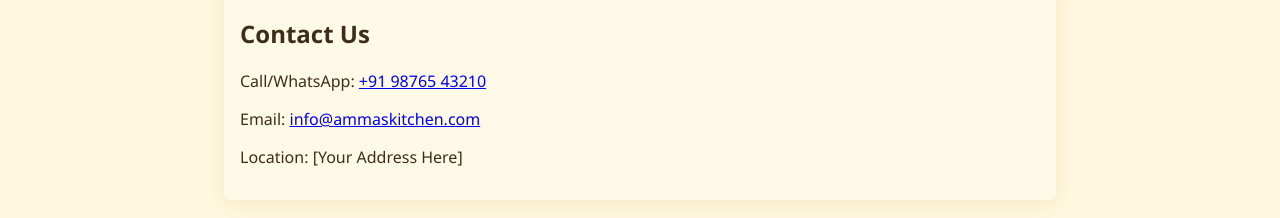
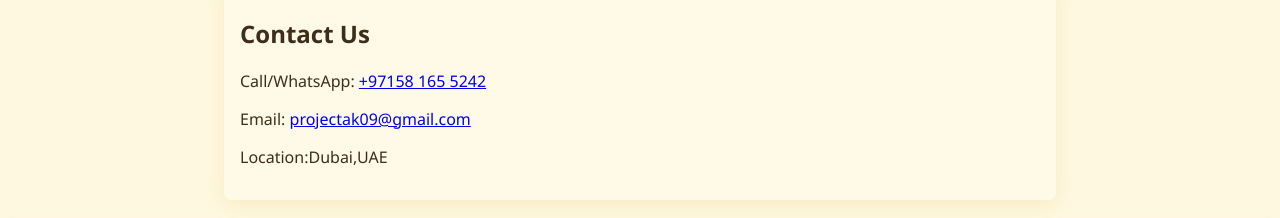
Before and after one commit to vishshetty6/ammas-kitchen.github.io, a website: page contact.html in a window 1280 px wide. Shown: the part 158-376 px from the top of the page. Drawn offline with Linux system fonts and the light colour scheme.

Commit message:
Update contact.html

```diff
--- a/contact.html
+++ b/contact.html
@@ -18,9 +18,9 @@
   </header>
   <main>
     <h2>Contact Us</h2>
-    <p>Call/WhatsApp: <a href="tel:+919876543210">+91 98765 43210</a></p>
-    <p>Email: <a href="mailto:info@ammaskitchen.com">info@ammaskitchen.com</a></p>
-    <p>Location: [Your Address Here]</p>
+    <p>Call/WhatsApp: <a href="tel:+97158 165 5242">+97158 165 5242</a></p>
+    <p>Email: <a href="mailto:projectak09@gmail.com">projectak09@gmail.com</a></p>
+    <p>Location:Dubai,UAE</p>
   </main>
   <footer>
     <p>&copy; 2025 Amma's Kitchen. All rights reserved.</p>
```
